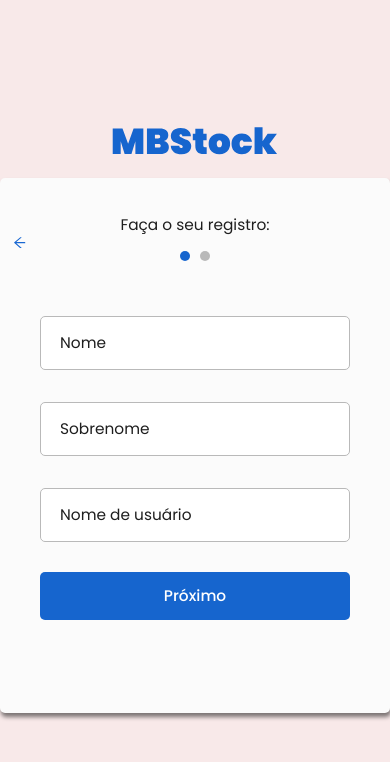
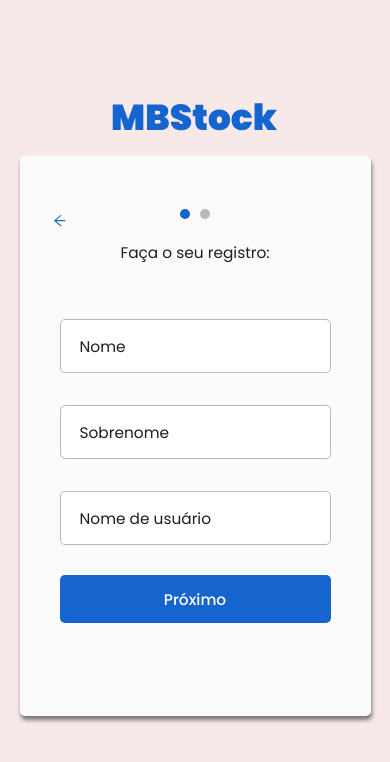
Before and after one commit to Brunogoniadis/MBStockManager, a React (Vite) app: page /register in a window 390 px wide. Shown: the top 762 px of the page. Built offline with nearby package versions, Linux system fonts and the light colour scheme.

Commit message:
feat: responsive layout

```diff
--- a/src/Pages/Register/FormStep.ts
+++ b/src/Pages/Register/FormStep.ts
@@ -29,18 +29,41 @@ export const FormStep  = styled.form<IFormStepProps>`
     overflow: hidden;
 
 
-    @media (min-width: 320px) {
-        height: 100%;
-        width: 100%;
-
+    @media (min-width: 375px) {
+        height: 90%;
+        width: 90%;
     }
 
     .containerTitle{
 
-        position: absolute;
+        width: 85%;
         display: flex;
-        width: 400px;
-        justify-content: flex-start;
+        justify-content: start;
+        align-items: center;
+
+        .wrapperTitleItens{
+
+            display: flex;
+            width: 100%;
+
+            justify-content: space-between;
+            .arrowLeftContainer{
+                width:33%;
+                display: flex;
+                justify-content: center;
+                position: relative;
+                left: -12%;
+
+            }
+            .pageNumberContainer{
+                width:33%;
+                display: flex;
+                align-items: center;
+                justify-content: center;
+            }
+        }
+
+
     }
 
     legend{
@@ -80,10 +103,5 @@ export const FormStep  = styled.form<IFormStepProps>`
 
 
 export const Logo = styled.img`
-    margin-bottom: 57px;
 
-    @media (min-width: 375px) {
-        margin-top: 20px;
-        margin-bottom: -2px;
-    }
 `
--- a/src/Pages/Register/index.tsx
+++ b/src/Pages/Register/index.tsx
@@ -47,15 +47,26 @@ export const Register = () => {
             <FormStep step={step} onSubmit={handleSubmit(registerUser)}>
 
                 <div className='containerTitle'>
-                    <Link variant='icon' to='/'>
-                        <AiOutlineArrowLeft />
-                    </Link>
 
+                <div className="wrapperTitleItens">
+                    <div className="arrowLeftContainer">
+                            <Link variant='icon' to='/'>
+                                <AiOutlineArrowLeft />
+                            </Link>
+                    </div>
+
+                    <div className="pageNumberContainer">
+                        <PageNumber pageNumber={step} />
+                    </div>
+                    <div className="pageNumberContainer">
+
+                    </div>
+                </div>
 
                 </div>
 
                 <legend>Faça o seu registro:</legend>
-                <PageNumber pageNumber={step} />
+
 
                 <fieldset>
 
--- a/src/styles/Main.ts
+++ b/src/styles/Main.ts
@@ -7,8 +7,9 @@ export const Main = styled.main`
     align-items: center;
 
     min-height: 100vh;
-    max-height: 1080px;
+    max-width: 100vw;
     margin: auto;
 
     background-color: var(--color-backgroundMain);
+
 `
```
